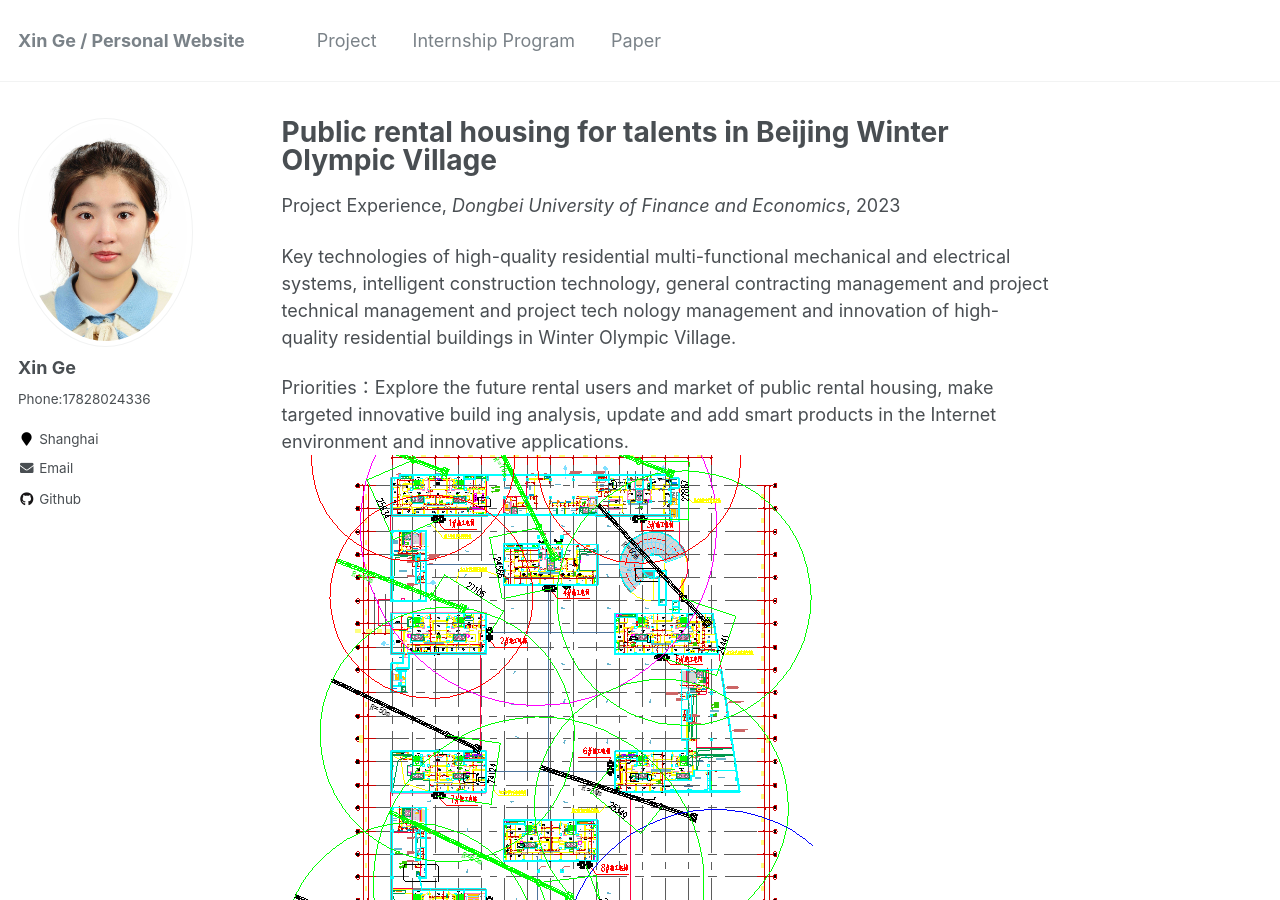
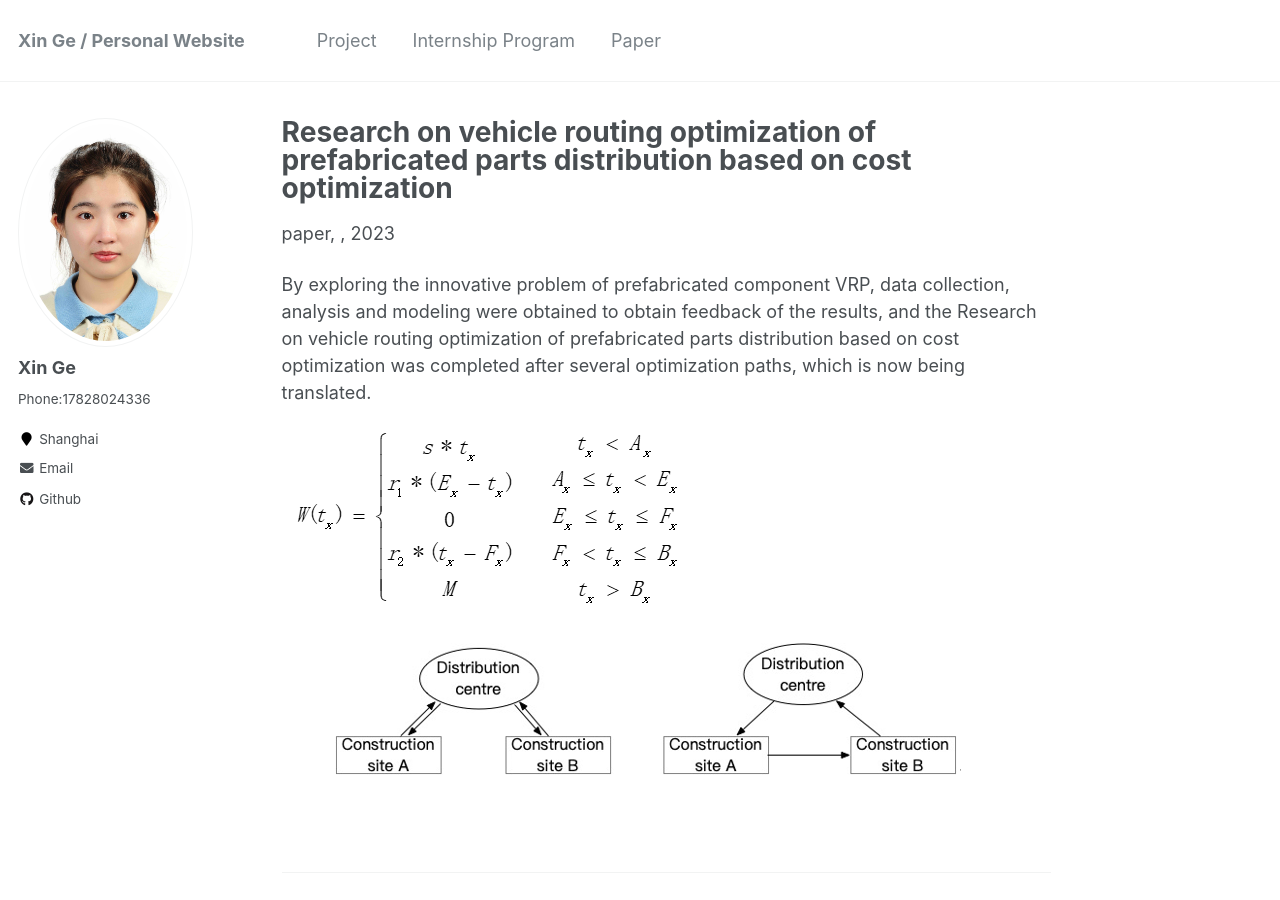
Before and after one commit to Esther0630/Esther0630.github.io, a Jekyll site: the page built from _teaching/2014-spring-teaching-1.md, in a window 1280 px wide and 900 px high. Built offline with Jekyll 4.4.1, drawn with Linux system fonts in a browser that asks for light colours.

Commit message:
Update 2014-spring-teaching-1.md

```diff
--- a/_teaching/2014-spring-teaching-1.md
+++ b/_teaching/2014-spring-teaching-1.md
@@ -1,17 +1,10 @@
 ---
-title: "Public rental housing for talents in Beijing Winter Olympic Village"
+title: "Research on vehicle routing optimization of prefabricated parts distribution based on cost optimization"
 collection: teaching
-type: "Project Experience"
+type: "paper"
 permalink: /teaching/2014-spring-teaching-1
-venue: "Dongbei University of Finance and Economics"
-date: 2022.05-now
-location: "Dalian, China"
+location: "Working on"
 ---
 
-Key technologies of high-quality residential multi-functional mechanical and electrical systems, intelligent construction technology,
-general contracting management and project technical management and project tech nology management and innovation of high-quality
-residential buildings in Winter Olympic Village.
-
-Priorities：Explore the future rental users and market of public rental housing, make targeted innovative build ing analysis, update
-and add smart products in the Internet environment and innovative applications.
-<br/><img src='/images/dongao11.png'><br/><img src='/images/dongao22.png'><br/><img src='/images/dongao33.png'><br/><img src='/images/dongao44.png'><br/><img src='/images/dongao55.png'>
+By exploring the innovative problem of prefabricated component VRP, data collection, analysis and modeling were obtained to obtain feedback of the results, and the Research on vehicle routing optimization of prefabricated parts distribution based on cost optimization was completed after several optimization paths, which is now being translated.
+<br/><img src='/images/VRP paper1.png'><br/><img src='/images/VRP paper2.png'>
```
